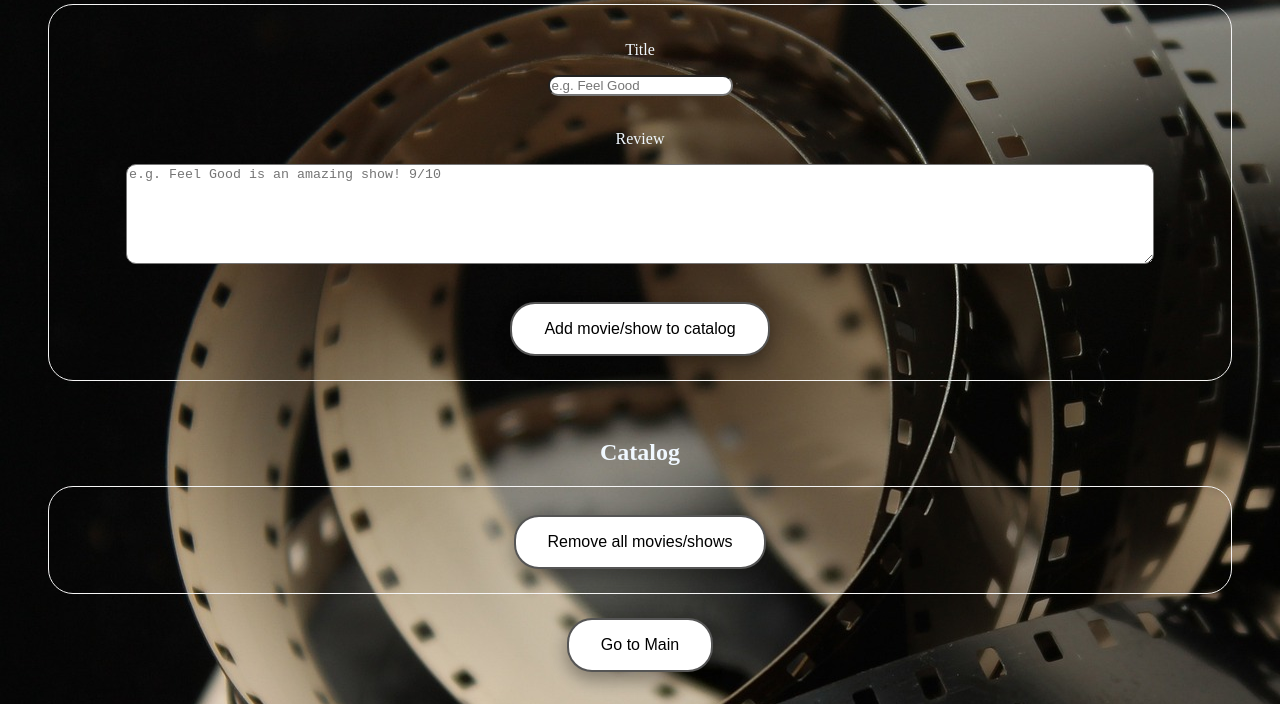
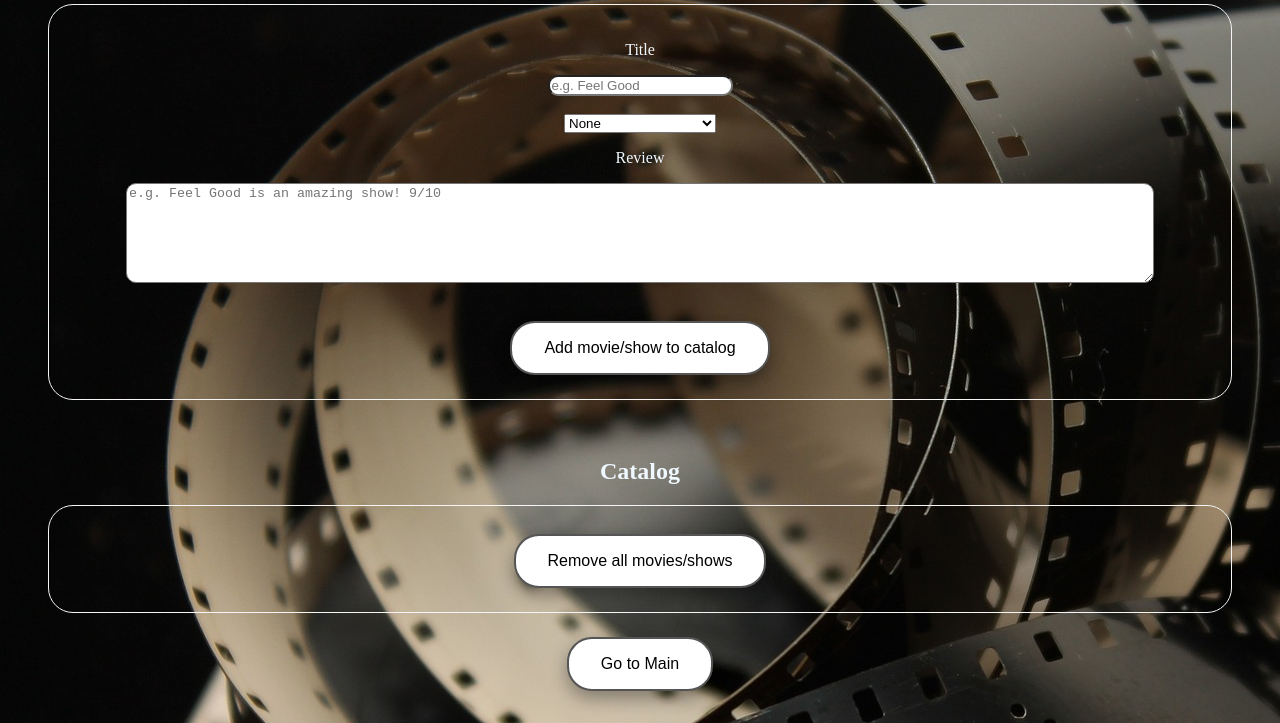
Before and after one commit to kas140472/ScreenAndPage, a plain HTML site: page index1.html in a window 1280 px wide. Shown: the part 108-831 px from the top of the page. Drawn offline with Linux system fonts and the light colour scheme.

Commit message:
Update index1.html

```diff
--- a/index1.html
+++ b/index1.html
@@ -12,12 +12,44 @@
         <form class="grocery-form">
 
             <h1>Cinematic Chronicle </h1>
+
             <div class="form-control">
                 <p>Title</p> <input type="text" id="grocery" placeholder="e.g. Feel Good"> <br><br>
+                <select id = "genreList">
+                    <option> None </option>
+                    <option> LGBTQ+ : General </option>
+                    <option> LGBTQ+ : Lesbian </option>
+                    <option> LGBTQ+ : Gay male</option>
+                    <option> LGBTQ+ : Trans</option>
+                    <option> LGBTQ+ : Non-binary</option>
+                    <option> LGBTQ+ : Ace/Aro</option>
+                    <option> Comedy </option>
+                    <option> Romance </option>
+                    <option> Horror </option>
+                    <option> Thriller </option>
+                    <option> Mystery </option>
+                    <option> History </option>
+                    <option> Documentary </option>
+                    <option> News </option>
+                    <option> Action </option>
+                    <option> Fantasy </option>
+                    <option> War </option>
+                    <option> Biographical </option>
+                    <option> Romantic Comedy </option>
+                    <option> Drama </option>
+                    <option> Animation </option>
+                    <option> Anime </option>
+                    <option> Musical </option>
+                    <option> Science Fiction </option>
+                    <option> Nature </option>
+                    <option> Sports </option>
+                    <option> Other </option>
+                </select>
                 <p>Review</p> <textarea rows="10" cols="30" id="grocery-review" placeholder="e.g. Feel Good is an amazing show! 9/10" size="50" style="height:100px;width:90%;"></textarea><br><br>
                 <p class="alert"></p>
                 <button type="submit" class="submit-btn">Add movie/show to catalog</button>
             </div>
+
         </form>
         <!-- list -->
         <br><h2>Catalog</h2>
```
